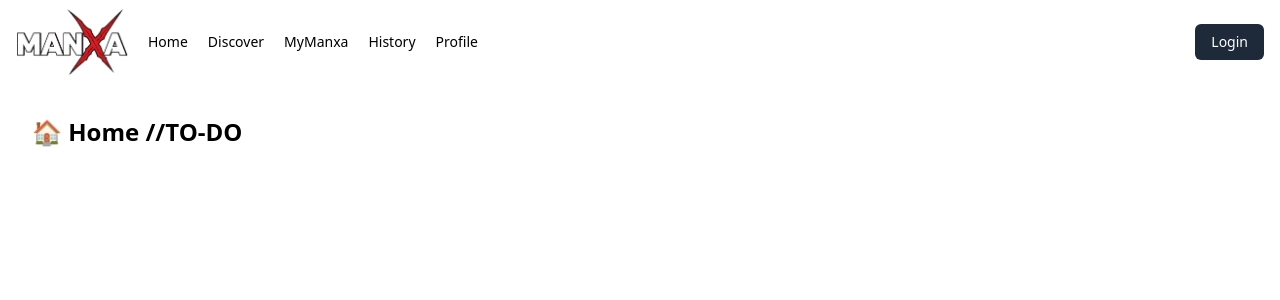
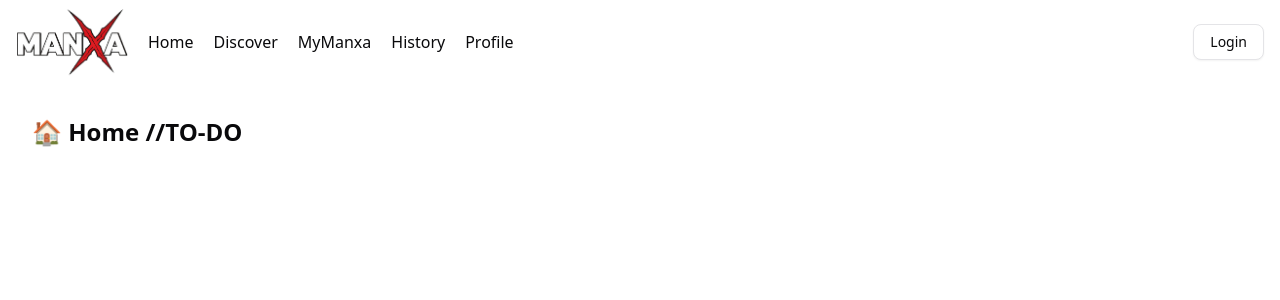
Before and after one commit to eyuhar/manxa, a React (Vite) app: page / in a window 1280 px wide. Shown: the top 300 px of the page. Built offline with nearby package versions, Linux system fonts and the light colour scheme.

Commit message:
fix bug for button hover effect add shadcn zinc theme

```diff
--- a/package.json
+++ b/package.json
@@ -18,7 +18,7 @@
     "react": "^19.1.0",
     "react-dom": "^19.1.0",
     "react-router-dom": "^7.6.2",
-    "tailwind-merge": "^3.3.0",
+    "tailwind-merge": "^3.3.1",
     "zustand": "^5.0.5"
   },
   "devDependencies": {
@@ -37,7 +37,7 @@
     "globals": "^16.0.0",
     "postcss": "^8.5.4",
     "tailwindcss": "^4.1.8",
-    "tw-animate-css": "^1.3.3",
+    "tw-animate-css": "^1.3.4",
     "typescript": "~5.8.3",
     "typescript-eslint": "^8.30.1",
     "vite": "^6.3.5"
--- a/src/components/ui/Header.tsx
+++ b/src/components/ui/Header.tsx
@@ -8,7 +8,7 @@
   const { user, isLoading, logout } = useAuth();
 
   return (
-    <header className='w-full px-4 py-2 flex items-center gap-2 justify-between text-sm'>
+    <header className='w-full px-4 py-2 flex items-center gap-2 justify-between'>
       <div className='flex items-center gap-1'>
         <img
           src="src/assets/ManxaLogo.png"
@@ -38,13 +38,13 @@
           <span>Loading...</span>
         ) : user ? (
           <div className='flex items-center gap-2'>
-            <span className='text-sm font-medium'>{user.user_name}</span>
+            <span className='font-medium'>{user.user_name}</span>
             <Button className='bg-gray-800 text-white' onClick={logout}>
               Logout
             </Button>
           </div>
         ) : (
-          <Button className='bg-gray-800 text-white'>
+          <Button variant="outline" >
             <Link to="login">Login</Link>
           </Button>
         )}
--- a/src/index.css
+++ b/src/index.css
@@ -1,2 +1,120 @@
 @import "tailwindcss";
 @import "tw-animate-css";
+
+@custom-variant dark (&:is(.dark *));
+
+@theme inline {
+  --radius-sm: calc(var(--radius) - 4px);
+  --radius-md: calc(var(--radius) - 2px);
+  --radius-lg: var(--radius);
+  --radius-xl: calc(var(--radius) + 4px);
+  --color-background: var(--background);
+  --color-foreground: var(--foreground);
+  --color-card: var(--card);
+  --color-card-foreground: var(--card-foreground);
+  --color-popover: var(--popover);
+  --color-popover-foreground: var(--popover-foreground);
+  --color-primary: var(--primary);
+  --color-primary-foreground: var(--primary-foreground);
+  --color-secondary: var(--secondary);
+  --color-secondary-foreground: var(--secondary-foreground);
+  --color-muted: var(--muted);
+  --color-muted-foreground: var(--muted-foreground);
+  --color-accent: var(--accent);
+  --color-accent-foreground: var(--accent-foreground);
+  --color-destructive: var(--destructive);
+  --color-border: var(--border);
+  --color-input: var(--input);
+  --color-ring: var(--ring);
+  --color-chart-1: var(--chart-1);
+  --color-chart-2: var(--chart-2);
+  --color-chart-3: var(--chart-3);
+  --color-chart-4: var(--chart-4);
+  --color-chart-5: var(--chart-5);
+  --color-sidebar: var(--sidebar);
+  --color-sidebar-foreground: var(--sidebar-foreground);
+  --color-sidebar-primary: var(--sidebar-primary);
+  --color-sidebar-primary-foreground: var(--sidebar-primary-foreground);
+  --color-sidebar-accent: var(--sidebar-accent);
+  --color-sidebar-accent-foreground: var(--sidebar-accent-foreground);
+  --color-sidebar-border: var(--sidebar-border);
+  --color-sidebar-ring: var(--sidebar-ring);
+}
+
+:root {
+  --radius: 0.625rem;
+  --background: oklch(1 0 0);
+  --foreground: oklch(0.141 0.005 285.823);
+  --card: oklch(1 0 0);
+  --card-foreground: oklch(0.141 0.005 285.823);
+  --popover: oklch(1 0 0);
+  --popover-foreground: oklch(0.141 0.005 285.823);
+  --primary: oklch(0.21 0.006 285.885);
+  --primary-foreground: oklch(0.985 0 0);
+  --secondary: oklch(0.967 0.001 286.375);
+  --secondary-foreground: oklch(0.21 0.006 285.885);
+  --muted: oklch(0.967 0.001 286.375);
+  --muted-foreground: oklch(0.552 0.016 285.938);
+  --accent: oklch(0.967 0.001 286.375);
+  --accent-foreground: oklch(0.21 0.006 285.885);
+  --destructive: oklch(0.577 0.245 27.325);
+  --border: oklch(0.92 0.004 286.32);
+  --input: oklch(0.92 0.004 286.32);
+  --ring: oklch(0.705 0.015 286.067);
+  --chart-1: oklch(0.646 0.222 41.116);
+  --chart-2: oklch(0.6 0.118 184.704);
+  --chart-3: oklch(0.398 0.07 227.392);
+  --chart-4: oklch(0.828 0.189 84.429);
+  --chart-5: oklch(0.769 0.188 70.08);
+  --sidebar: oklch(0.985 0 0);
+  --sidebar-foreground: oklch(0.141 0.005 285.823);
+  --sidebar-primary: oklch(0.21 0.006 285.885);
+  --sidebar-primary-foreground: oklch(0.985 0 0);
+  --sidebar-accent: oklch(0.967 0.001 286.375);
+  --sidebar-accent-foreground: oklch(0.21 0.006 285.885);
+  --sidebar-border: oklch(0.92 0.004 286.32);
+  --sidebar-ring: oklch(0.705 0.015 286.067);
+}
+
+.dark {
+  --background: oklch(0.141 0.005 285.823);
+  --foreground: oklch(0.985 0 0);
+  --card: oklch(0.21 0.006 285.885);
+  --card-foreground: oklch(0.985 0 0);
+  --popover: oklch(0.21 0.006 285.885);
+  --popover-foreground: oklch(0.985 0 0);
+  --primary: oklch(0.92 0.004 286.32);
+  --primary-foreground: oklch(0.21 0.006 285.885);
+  --secondary: oklch(0.274 0.006 286.033);
+  --secondary-foreground: oklch(0.985 0 0);
+  --muted: oklch(0.274 0.006 286.033);
+  --muted-foreground: oklch(0.705 0.015 286.067);
+  --accent: oklch(0.274 0.006 286.033);
+  --accent-foreground: oklch(0.985 0 0);
+  --destructive: oklch(0.704 0.191 22.216);
+  --border: oklch(1 0 0 / 10%);
+  --input: oklch(1 0 0 / 15%);
+  --ring: oklch(0.552 0.016 285.938);
+  --chart-1: oklch(0.488 0.243 264.376);
+  --chart-2: oklch(0.696 0.17 162.48);
+  --chart-3: oklch(0.769 0.188 70.08);
+  --chart-4: oklch(0.627 0.265 303.9);
+  --chart-5: oklch(0.645 0.246 16.439);
+  --sidebar: oklch(0.21 0.006 285.885);
+  --sidebar-foreground: oklch(0.985 0 0);
+  --sidebar-primary: oklch(0.488 0.243 264.376);
+  --sidebar-primary-foreground: oklch(0.985 0 0);
+  --sidebar-accent: oklch(0.274 0.006 286.033);
+  --sidebar-accent-foreground: oklch(0.985 0 0);
+  --sidebar-border: oklch(1 0 0 / 10%);
+  --sidebar-ring: oklch(0.552 0.016 285.938);
+}
+
+@layer base {
+  * {
+    @apply border-border outline-ring/50;
+  }
+  body {
+    @apply bg-background text-foreground;
+  }
+}
```
Also changed, not shown: components.json, 2 other files (tests, documents, lock files or other folders).
